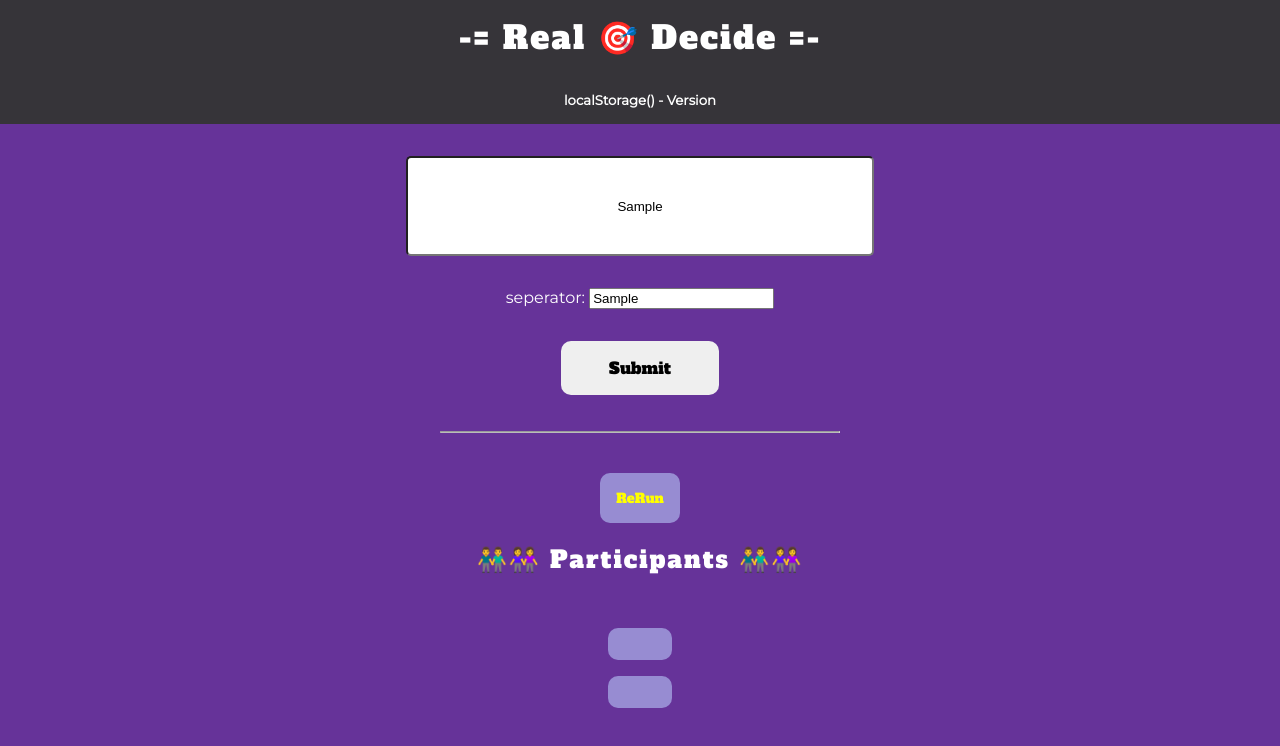
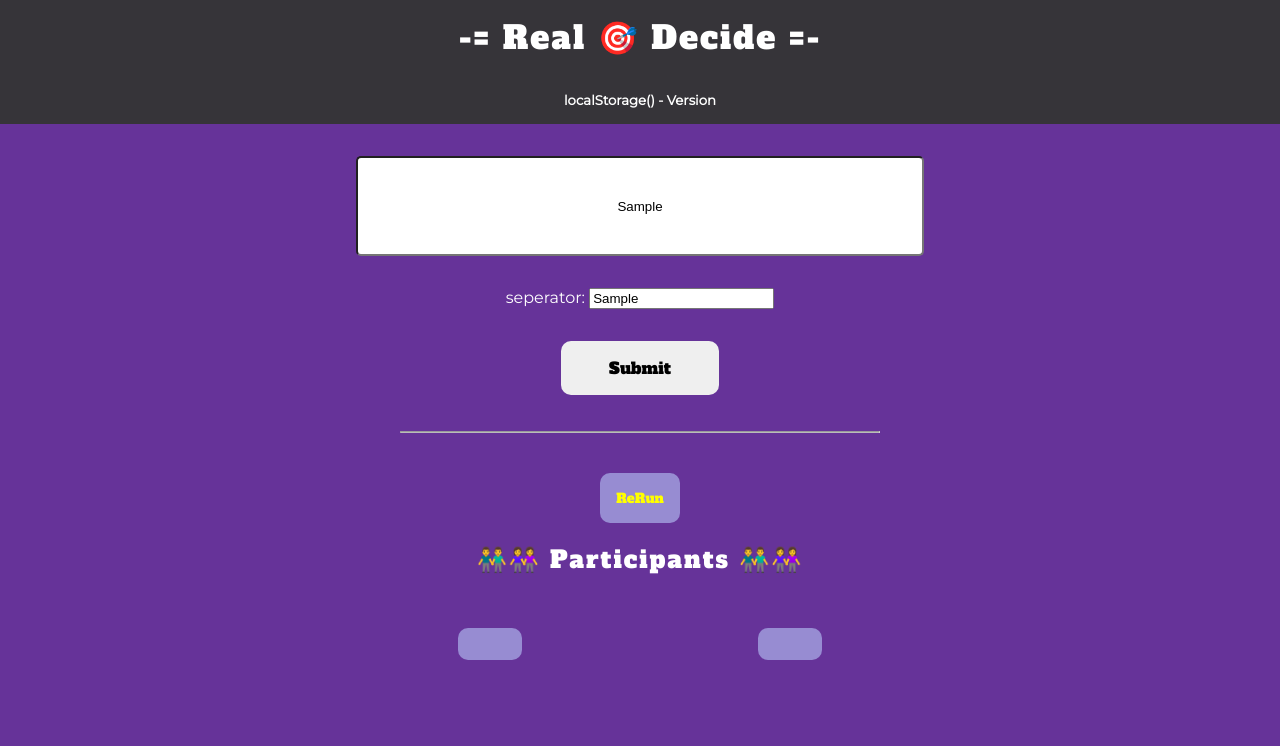
Before and after one commit to ToDoruss/tudu, a React (Create React App) app: page / in a window 1280 px wide. Both pictures are taken after typing "Sample", "Sample" into the empty fields and a click on the button "Submit". Shown: the top 746 px of the page. Built offline with nearby package versions, Linux system fonts and the light colour scheme.

Commit message:
:art: fixed layout of participants

```diff
--- a/src/components/RealDecide.css
+++ b/src/components/RealDecide.css
@@ -3,8 +3,10 @@
 }
 
 .RealDecide {
+  display: flex;
+  flex-wrap: wrap;
   color: black;
-  padding: 1rem;
+  padding: 1rem 0;
   margin: 1rem auto;
 }
 
--- a/src/global.css
+++ b/src/global.css
@@ -51,7 +51,7 @@ hr {
 .main {
   width: 100%;
   height: 100%;
-  max-width: 500px;
+  max-width: 600px;
   display: grid;
   grid-template-rows: 275px 1fr;
   align-content: center;
```
